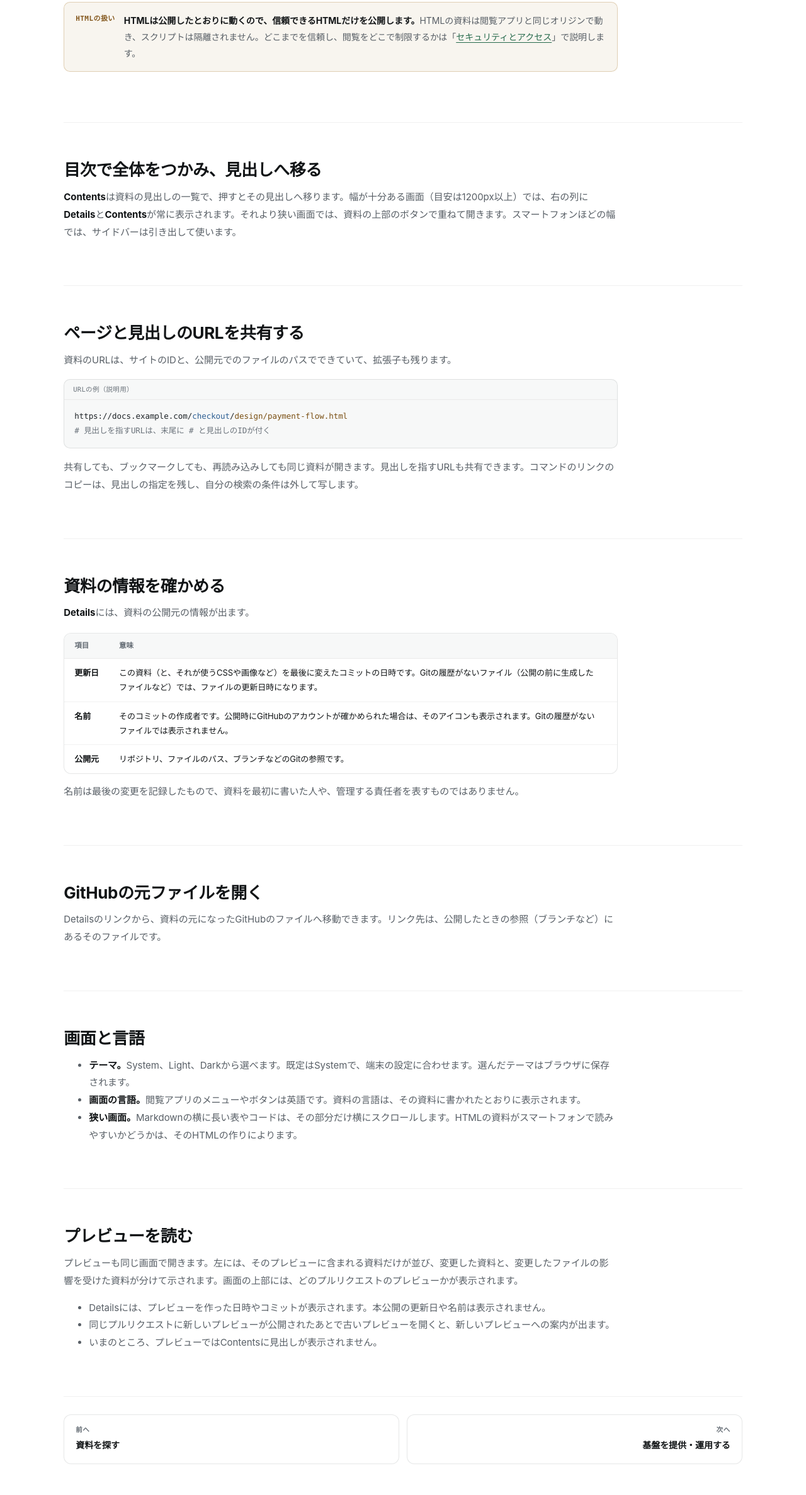
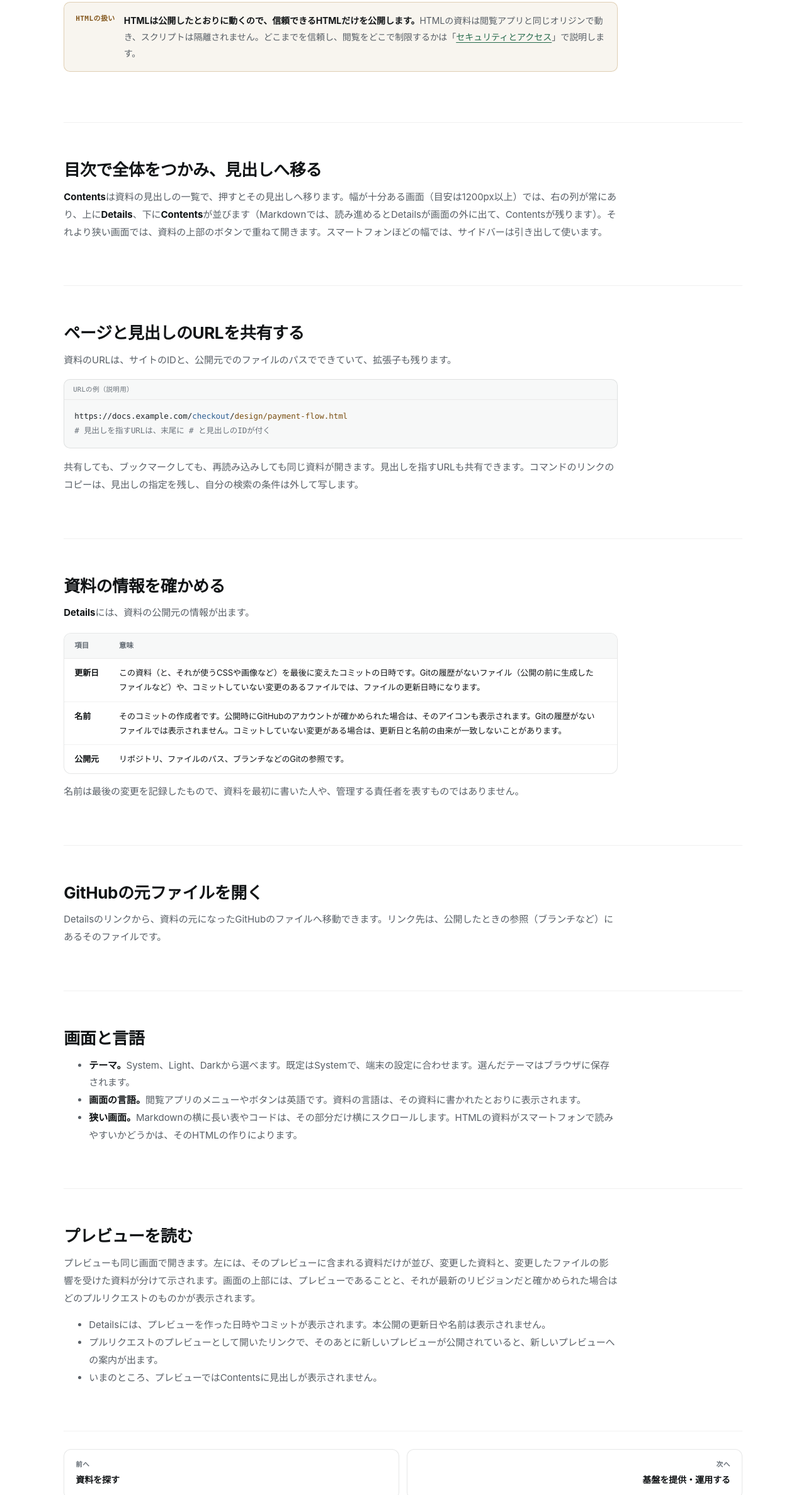
Before and after one commit to artifact-pages/docs, a plain HTML site: page sites/ja/01-features/03-read.html in a window 1280 px wide. Shown: the part 703-3077 px from the top of the page at 63% size. Before the commit the page ends 3056 px from the top, so only its background shows below. Drawn offline with Linux system fonts and the light colour scheme.

Commit message:
WIP: DOC-25 r2 and DOC-28 r1 fixes

```diff
--- a/sites/ja/01-features/03-read.html
+++ b/sites/ja/01-features/03-read.html
@@ -52,7 +52,7 @@
 
     <section class="doc-section" aria-labelledby="contents">
       <h2 id="contents">目次で全体をつかみ、見出しへ移る</h2>
-      <p><strong>Contents</strong>は資料の見出しの一覧で、押すとその見出しへ移ります。幅が十分ある画面（目安は1200px以上）では、右の列に<strong>Details</strong>と<strong>Contents</strong>が常に表示されます。それより狭い画面では、資料の上部のボタンで重ねて開きます。スマートフォンほどの幅では、サイドバーは引き出して使います。</p>
+      <p><strong>Contents</strong>は資料の見出しの一覧で、押すとその見出しへ移ります。幅が十分ある画面（目安は1200px以上）では、右の列が常にあり、上に<strong>Details</strong>、下に<strong>Contents</strong>が並びます（Markdownでは、読み進めるとDetailsが画面の外に出て、Contentsが残ります）。それより狭い画面では、資料の上部のボタンで重ねて開きます。スマートフォンほどの幅では、サイドバーは引き出して使います。</p>
     </section>
 
     <section class="doc-section" aria-labelledby="urls">
@@ -72,8 +72,8 @@
       <div class="table-wrap"><table>
         <thead><tr><th>項目</th><th>意味</th></tr></thead>
         <tbody>
-          <tr><td>更新日</td><td>この資料（と、それが使うCSSや画像など）を最後に変えたコミットの日時です。Gitの履歴がないファイル（公開の前に生成したファイルなど）では、ファイルの更新日時になります。</td></tr>
-          <tr><td>名前</td><td>そのコミットの作成者です。公開時にGitHubのアカウントが確かめられた場合は、そのアイコンも表示されます。Gitの履歴がないファイルでは表示されません。</td></tr>
+          <tr><td>更新日</td><td>この資料（と、それが使うCSSや画像など）を最後に変えたコミットの日時です。Gitの履歴がないファイル（公開の前に生成したファイルなど）や、コミットしていない変更のあるファイルでは、ファイルの更新日時になります。</td></tr>
+          <tr><td>名前</td><td>そのコミットの作成者です。公開時にGitHubのアカウントが確かめられた場合は、そのアイコンも表示されます。Gitの履歴がないファイルでは表示されません。コミットしていない変更がある場合は、更新日と名前の由来が一致しないことがあります。</td></tr>
           <tr><td>公開元</td><td>リポジトリ、ファイルのパス、ブランチなどのGitの参照です。</td></tr>
         </tbody>
       </table></div>
@@ -96,10 +96,10 @@
 
     <section class="doc-section" aria-labelledby="previews">
       <h2 id="previews">プレビューを読む</h2>
-      <p>プレビューも同じ画面で開きます。左には、そのプレビューに含まれる資料だけが並び、変更した資料と、変更したファイルの影響を受けた資料が分けて示されます。画面の上部には、どのプルリクエストのプレビューかが表示されます。</p>
+      <p>プレビューも同じ画面で開きます。左には、そのプレビューに含まれる資料だけが並び、変更した資料と、変更したファイルの影響を受けた資料が分けて示されます。画面の上部には、プレビューであることと、それが最新のリビジョンだと確かめられた場合はどのプルリクエストのものかが表示されます。</p>
       <ul>
         <li>Detailsには、プレビューを作った日時やコミットが表示されます。本公開の更新日や名前は表示されません。</li>
-        <li>同じプルリクエストに新しいプレビューが公開されたあとで古いプレビューを開くと、新しいプレビューへの案内が出ます。</li>
+        <li>プルリクエストのプレビューとして開いたリンクで、そのあとに新しいプレビューが公開されていると、新しいプレビューへの案内が出ます。</li>
         <li>いまのところ、プレビューではContentsに見出しが表示されません。</li>
       </ul>
     </section>
```
Also changed, not shown: sites/ja/03-operations/change-or-retire-site.html (+1 -1 lines), sites/ja/03-operations/onboard-team.html (+4 -2 lines), sites/ja/03-operations/update-shared-workflows.html (+2 -2 lines), sites/ja/03-operations/upgrade.html (+2 -2 lines).
